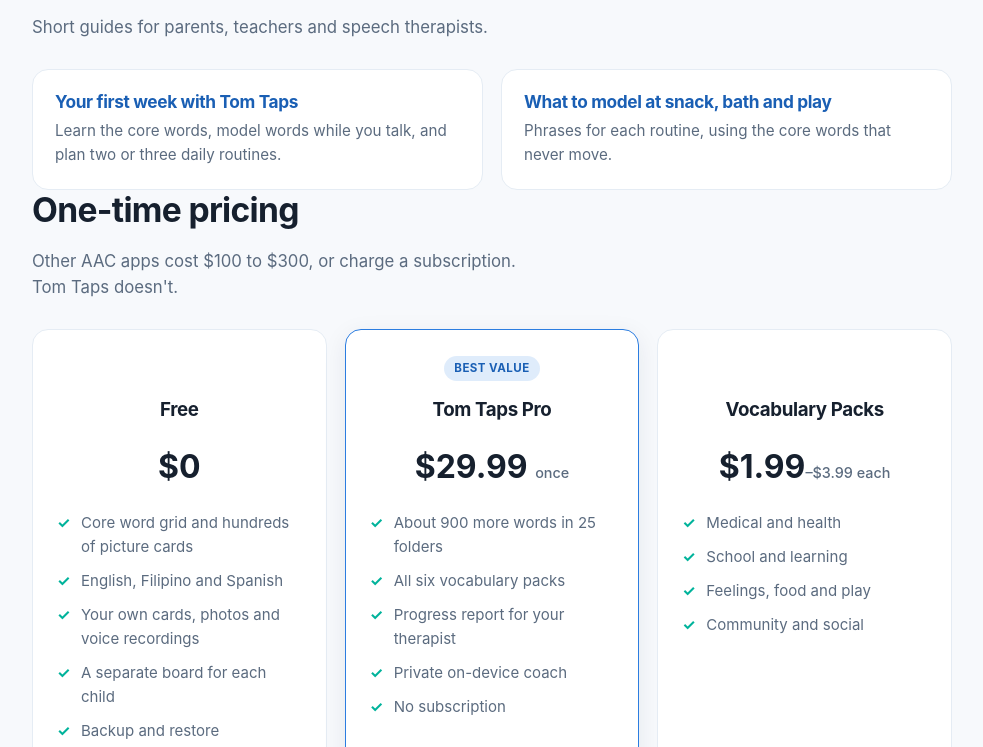
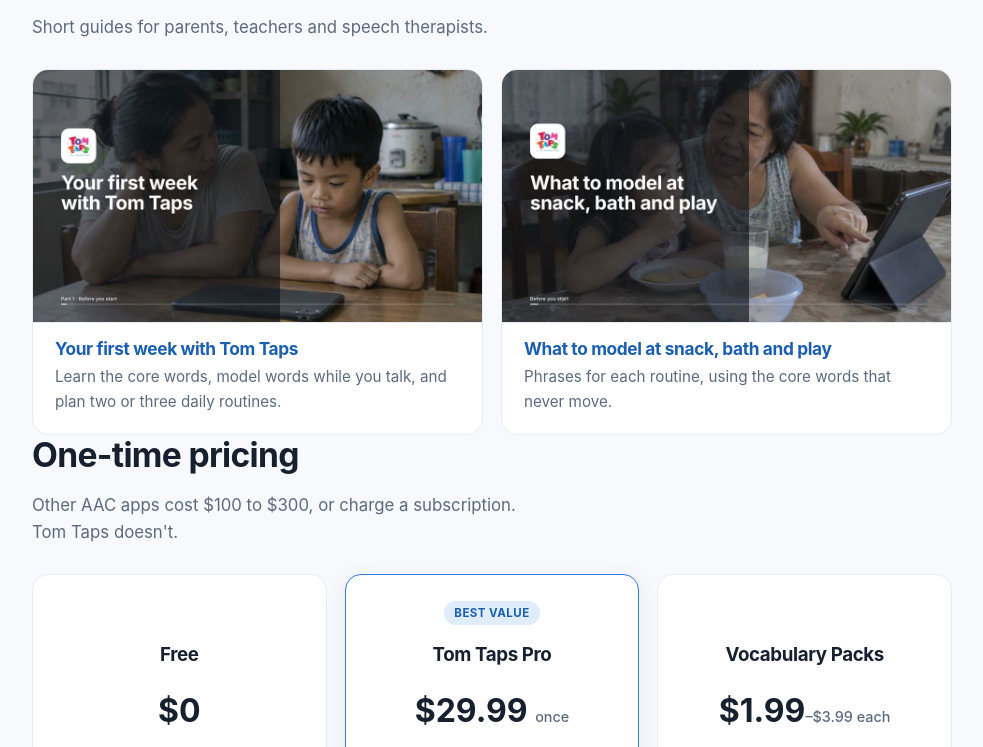
Before and after one commit to jilagan/tomtaps-site, a plain HTML site: page index.html in a window 1280 px wide. Shown: the part 2404-3151 px from the top of the page, without its empty margins (148-1131 px from the left). Drawn offline with Linux system fonts and the light colour scheme.

Commit message:
Guide cards: video thumbnails; guide pages: share images
Co-Authored-By: Claude Opus 5.5 <noreply@anthropic.com>
Claude-Session: https://claude.ai/code/session_01RXCJVGccpCj2pS6V4PqG4Y

```diff
--- a/index.html
+++ b/index.html
@@ -67,6 +67,11 @@
   .shots{display:grid;grid-template-columns:repeat(3,1fr);gap:16px;margin-top:28px}
   .shots img{width:100%;height:auto;border-radius:14px;border:1px solid var(--line);display:block}
   @media (max-width:640px){.shots{grid-template-columns:1fr 1fr}.shots img:last-child{display:none}}
+  .card.guide{padding:0;overflow:hidden;display:block}
+  .card.guide img{display:block;width:100%;aspect-ratio:16/9;object-fit:cover;border-bottom:1px solid var(--line)}
+  .card.guide h3,.card.guide p{padding:0 22px}
+  .card.guide h3{margin-top:16px}
+  .card.guide p{padding-bottom:20px}
   .card .tag{font-size:.72rem;font-weight:700;color:var(--brand-ink);margin-left:6px}
 
   /* Pricing */
@@ -141,8 +146,8 @@
   <h2>Guides</h2>
   <p class="lede">Short guides for parents, teachers and speech therapists.</p>
   <div class="grid">
-    <a class="card" href="guides/first-week.html"><h3>Your first week with Tom Taps</h3><p>Learn the core words, model words while you talk, and plan two or three daily routines.</p></a>
-    <a class="card" href="guides/routines.html"><h3>What to model at snack, bath and play</h3><p>Phrases for each routine, using the core words that never move.</p></a>
+    <a class="card guide" href="guides/first-week.html"><img src="assets/guides/first-week.jpg" alt="Video: Your first week with Tom Taps" loading="lazy"><h3>Your first week with Tom Taps</h3><p>Learn the core words, model words while you talk, and plan two or three daily routines.</p></a>
+    <a class="card guide" href="guides/routines.html"><img src="assets/guides/routines.jpg" alt="Video: What to model at snack, bath and play" loading="lazy"><h3>What to model at snack, bath and play</h3><p>Phrases for each routine, using the core words that never move.</p></a>
   </div>
 </section>
 
```
Also changed, not shown: guides/first-week.html (+1 -1 lines), guides/routines.html (+1 -1 lines), assets/guides/first-week.jpg (added), assets/guides/routines.jpg (added).
